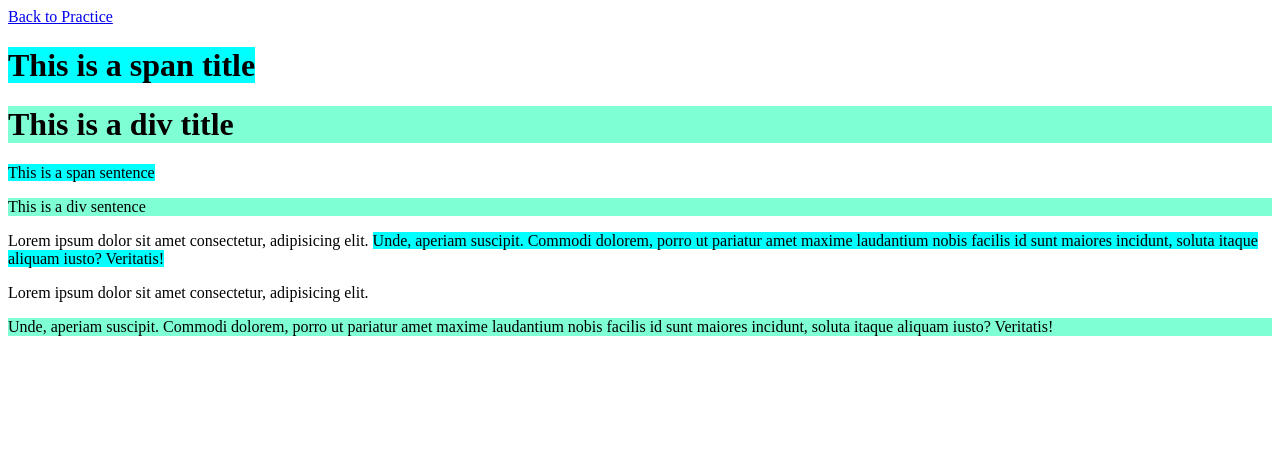
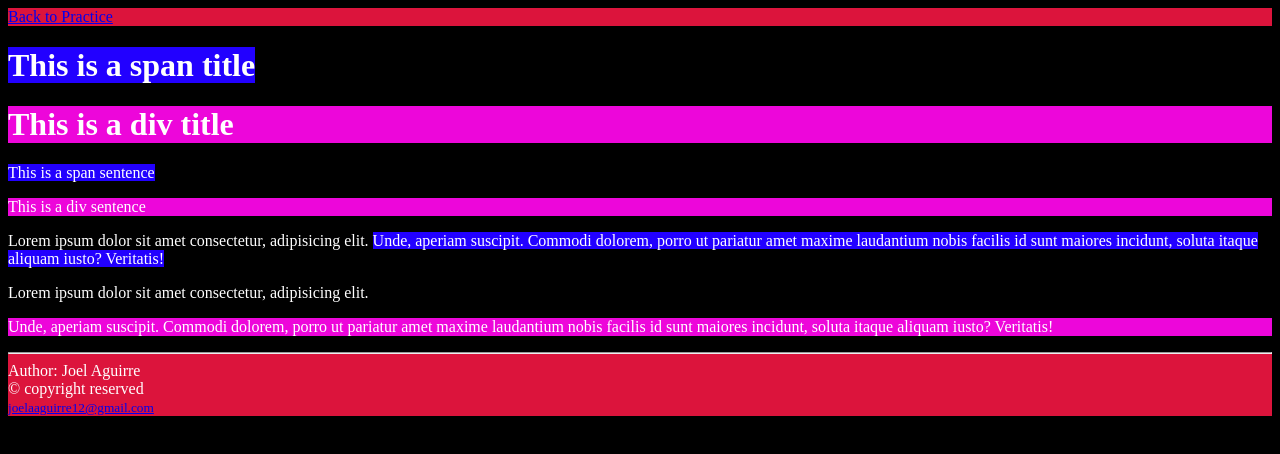
Before and after one commit to joelaaguirre12/WebDev, a plain HTML site: page Practice Pages/snd.html in a window 1280 px wide. Drawn offline with Linux system fonts and the light colour scheme.

Commit message:
Updated css for all pages

```diff
--- a/Practice Pages/snd.html
+++ b/Practice Pages/snd.html
@@ -2,20 +2,29 @@
 <head>
     <title>Span and Div</title>
     <link rel="icon" type="image/jpg" href="/Images/favicon.jpeg">
-    <a href="practiceHome.html">
-        Back to Practice
-    </a>
+    <link rel="stylesheet" href="/style.css">
 </head>
 <body>
+    <header>
+        <a href="practiceHome.html">
+            Back to Practice
+        </a>
+    </header>
+    <main>
+        <h1><span style="background-color: rgb(34, 0, 255);">This is a span title</span></h1>
+        <h1><div style="background-color: rgb(237, 6, 218);">This is a div title</div></h1>
 
-    <h1><span style="background-color: aqua;">This is a span title</span></h1>
-    <h1><div style="background-color: aquamarine;">This is a div title</div></h1>
+        <p><span style="background-color: rgb(34, 0, 255);">This is a span sentence</span></p>
+        <p><div style="background-color: rgb(237, 6, 218);">This is a div sentence</div></p>
 
-    <p><span style="background-color: aqua;">This is a span sentence</span></p>
-    <p><div style="background-color: aquamarine;">This is a div sentence</div></p>
-
-    <p>Lorem ipsum dolor sit amet consectetur, adipisicing elit. <span style="background-color: aqua;">Unde, aperiam suscipit. Commodi dolorem, porro ut pariatur amet maxime laudantium nobis facilis id sunt maiores incidunt, soluta itaque aliquam iusto? Veritatis!</span></p>
-    <p>Lorem ipsum dolor sit amet consectetur, adipisicing elit. <div style="background-color: aquamarine;">Unde, aperiam suscipit. Commodi dolorem, porro ut pariatur amet maxime laudantium nobis facilis id sunt maiores incidunt, soluta itaque aliquam iusto? Veritatis!</div></p>
-
+        <p>Lorem ipsum dolor sit amet consectetur, adipisicing elit. <span style="background-color: rgb(34, 0, 255);">Unde, aperiam suscipit. Commodi dolorem, porro ut pariatur amet maxime laudantium nobis facilis id sunt maiores incidunt, soluta itaque aliquam iusto? Veritatis!</span></p>
+        <p>Lorem ipsum dolor sit amet consectetur, adipisicing elit. <div style="background-color: rgb(237, 6, 218);">Unde, aperiam suscipit. Commodi dolorem, porro ut pariatur amet maxime laudantium nobis facilis id sunt maiores incidunt, soluta itaque aliquam iusto? Veritatis!</div></p>
+    </main>
+    <footer>
+        <hr>
+        Author: Joel Aguirre<br>
+        &copy; copyright reserved<br>
+        <small><a href="mailto:joelaaguirre12+gitSite@gmail.com">joelaaguirre12@gmail.com</a></small>
+    </footer>
 </body>
 </html>
```
Also changed, not shown: Practice Pages/buttons.html (+13 -3 lines), Practice Pages/forms.html (+13 -2 lines), Practice Pages/lists.html (+13 -4 lines), Practice Pages/practiceHome.html (+13 -3 lines), Practice Pages/tables.html (+15 -5 lines), Practice Pages/text.html (+13 -3 lines), audioPractice.html (+14 -2 lines), imagePractice.html (+13 -2 lines), index.html (+0 -1 lines), lyrics.html (+10 -2 lines), videoPractice.html (+13 -2 lines).
